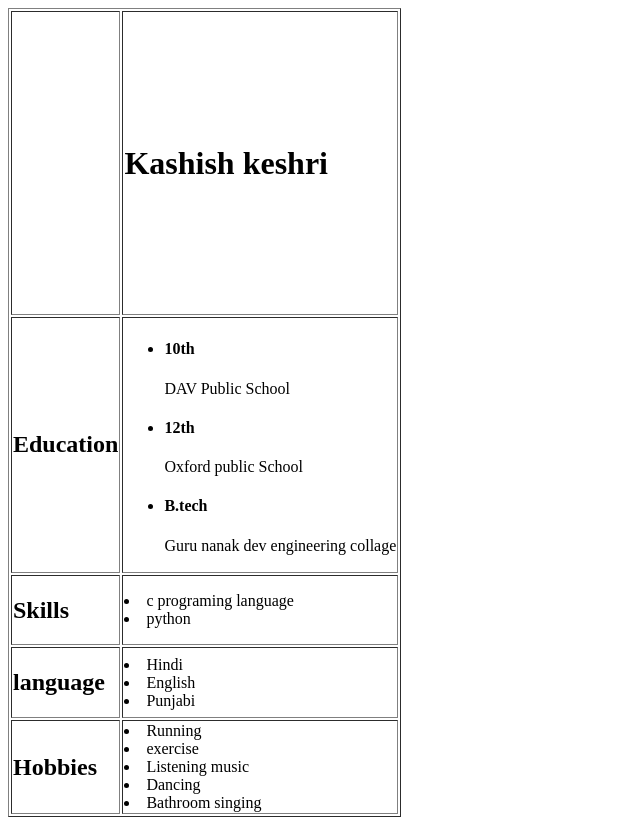
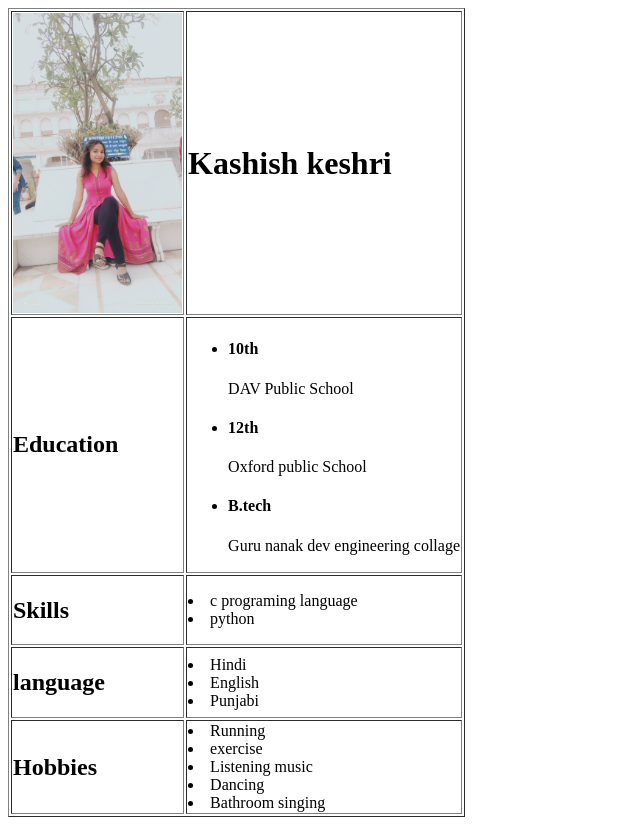
Before and after one commit to Kashishkeshri/webDev-Workshop, a plain HTML site: page index.html in a window 1280 px wide. Shown: the whole page, without its empty margins (0-640 px from the left). Drawn offline with Linux system fonts and the light colour scheme.

Commit message:
Update index.html
image path updated

```diff
--- a/index.html
+++ b/index.html
@@ -11,7 +11,7 @@
     <table border="1" bgcolor="">
         <tr>
             <td>
-                <img src="/cv/IMG_20230429_150238_1.jpg" height="300" align="left" alt="">
+                <img src="/IMG_20230429_150238_1.jpg" height="300" align="left" alt="">
             </td>
             <td>
               <h1>Kashish keshri</h1>
```
